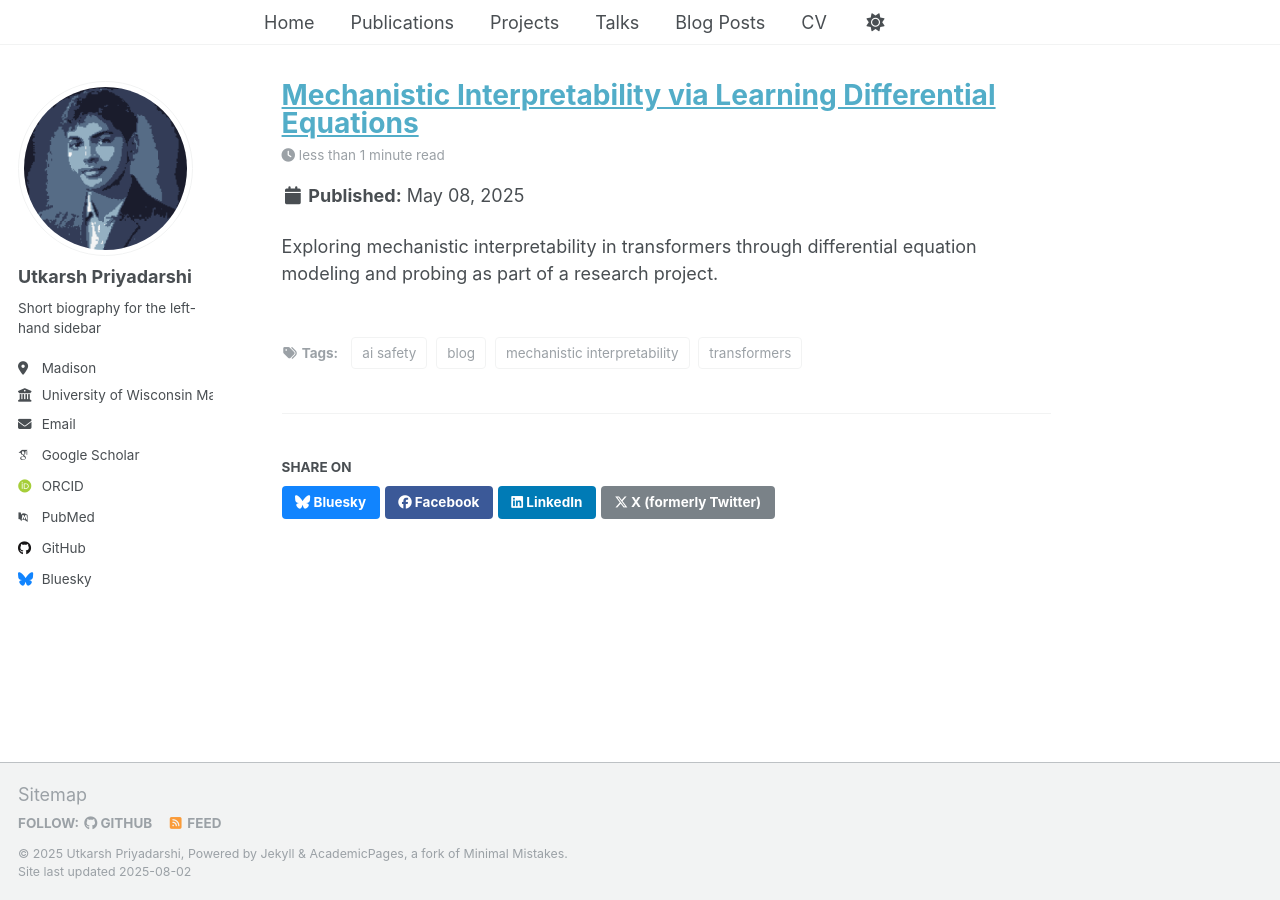
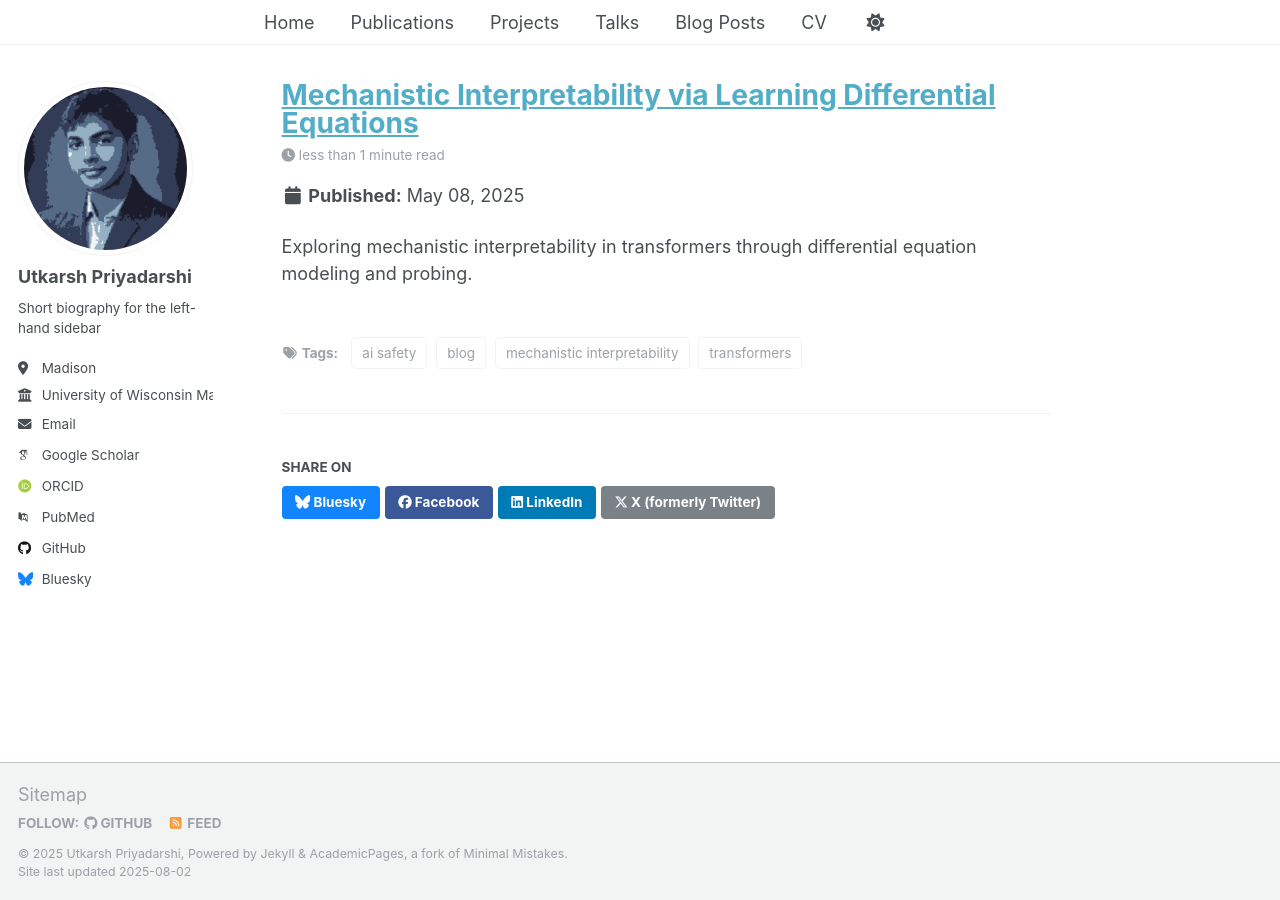
Before and after one commit to priyadarshiutkarsh/priyadarshiutkarsh.github.io, a Jekyll site: the page built from _posts/2012-08-14-blog-post-1.md, in a window 1280 px wide. Built offline with Jekyll 4.4.1, drawn with Linux system fonts in a browser that asks for light colours; some web fonts are replaced.

Commit message:
Update 2012-08-14-blog-post-1.md

```diff
--- a/_posts/2012-08-14-blog-post-1.md
+++ b/_posts/2012-08-14-blog-post-1.md
@@ -9,4 +9,4 @@ tags:
   - blog
 ---
 
-Exploring mechanistic interpretability in transformers through differential equation modeling and probing as part of a research project.
+Exploring mechanistic interpretability in transformers through differential equation modeling and probing.
```
